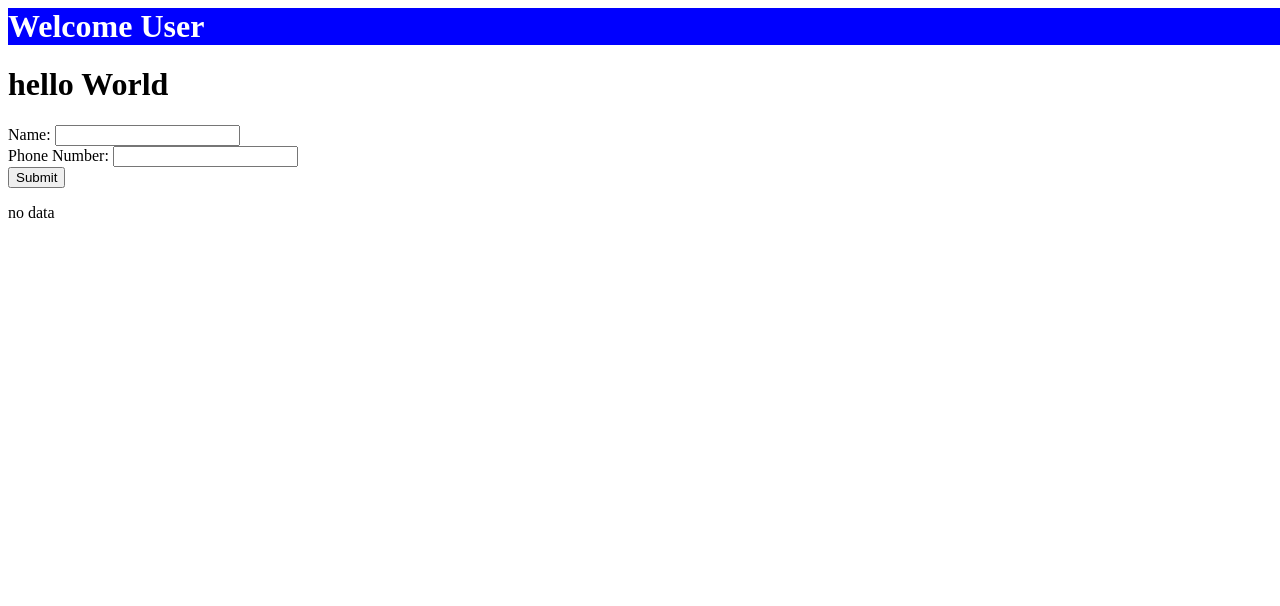
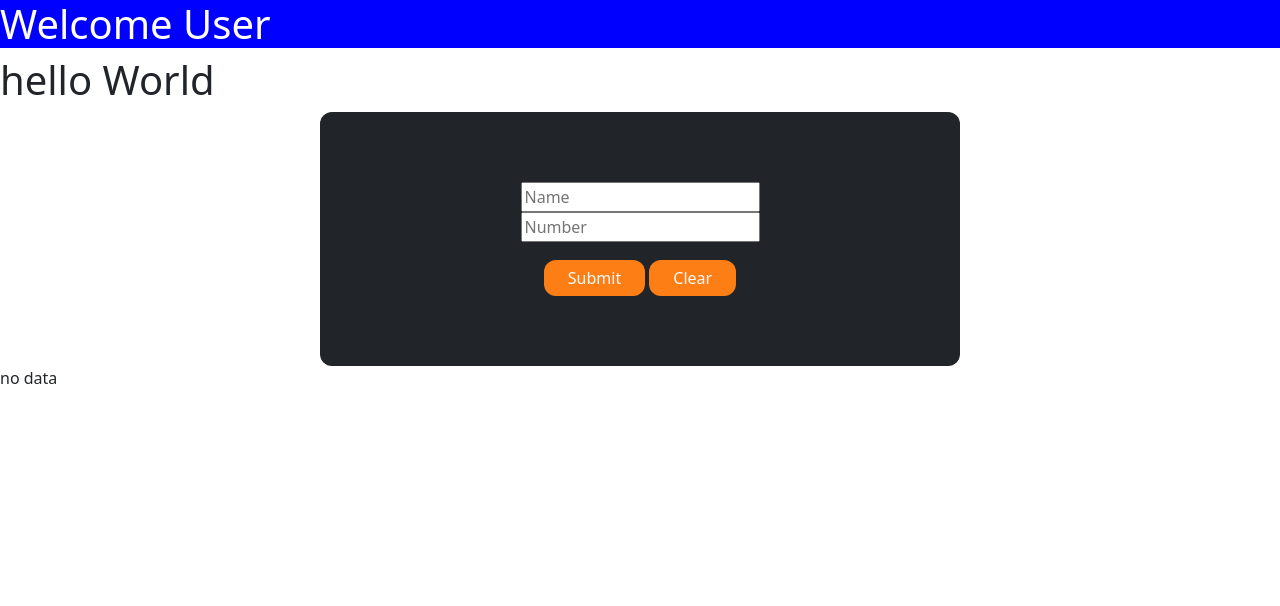
Before and after one commit to banksjazz87/contacts-list, a PHP site: page / in a window 1280 px wide. Shown: the top 606 px of the page. Run offline with PHP 8.4, Linux system fonts and the light colour scheme; data that the repository does not hold is empty.

Commit message:
chore: I have added a method to clear all of the user input and I have started messing with styling with bootstrap

```diff
--- /dev/null
+++ b/assets/form.css
@@ -0,0 +1,17 @@
+#main_form {
+    width: 50vw;
+    margin: auto;
+    background-color: var(--bs-dark);
+    padding: 70px 50px 70px 50px;
+    border-radius: 12px;
+    text-align: center;
+}
+
+.submit{
+    margin-top: 18px;
+    background-color: var(--bs-orange);
+    border-radius: 12px;
+    border-style: none;
+    padding: 6px 24px 6px 24px;
+    color: var(--bs-light);
+}
--- a/modules/form.php
+++ b/modules/form.php
@@ -1,24 +1,24 @@
 
 <!DOCTYPE html>
 <html>
-<form method="post" action="/public/index.php">
-    <label for="name">Name:</label>
-    <input type="text" name="name"/>
+    <head>
+    <meta charset="utf-8">
+    <meta name="viewport" content="width=device-width, initial-scale=1">
+    <link href="https://cdn.jsdelivr.net/npm/bootstrap@5.2.0-beta1/dist/css/bootstrap.min.css" rel="stylesheet" integrity="sha384-0evHe/X+R7YkIZDRvuzKMRqM+OrBnVFBL6DOitfPri4tjfHxaWutUpFmBp4vmVor" crossorigin="anonymous">
+    </head>
+<style>
+    <?php require "../assets/form.css" ?>
+</style>
+<form id="main_form" method="post" action="/public/index.php" class="col-lg-1" >
+    <input type="text" name="name" placeholder="Name"/>
     <br/>
 
-    <label for="number">Phone Number:</label>
-    <input type="text" name="number"/>
+    <input type="text" name="number" placeholder="Number"/>
     <br/>
 
-    <input type="submit" value="Submit"/>
-
-    <?php
-        if (isset($_POST['submit'])) {
-           echo "Yes";
-        }
-
-    ?>
+    <input type="submit" value="Submit" class="submit"/>
+    <input type="submit" value="Clear" name="clear" class="submit"/>
 
 </form>
-
+<script src="https://cdn.jsdelivr.net/npm/bootstrap@5.2.0-beta1/dist/js/bootstrap.bundle.min.js" integrity="sha384-pprn3073KE6tl6bjs2QrFaJGz5/SUsLqktiwsUTF55Jfv3qYSDhgCecCxMW52nD2" crossorigin="anonymous"></script>
 </html>
--- a/public/index.php
+++ b/public/index.php
@@ -10,17 +10,35 @@
         }
     }
     session_start();
-    if (!isset($_SESSION["arrContacts"])) {
+
+    function checkForCurrentContacts(){
+    if ( !isset($_SESSION["arrContacts"]) ) {
         $_SESSION["arrContacts"] = array();
+        $currentContact = new Contact($_POST["name"], $_POST["number"]);
+        array_push($_SESSION["arrContacts"], $currentContact);
     } else {
         if ( searchForValue($_SESSION["arrContacts"], $_POST["name"] )){
             echo "<script type='text/javascript' language='javascript'>alert('Contact already exists in your contacts');</script>";
         } else {
-        $currentContact = new Contact($_POST["name"], $_POST["number"]);
+        $currentContact = new Contact( $_POST["name"], $_POST["number"] );
         array_push($_SESSION["arrContacts"], $currentContact);
 
         }
     }
+}
+
+
+    checkForCurrentContacts();
+
+    function checkForClearRequest(){
+        if ( isset($_POST["clear"]) ) {
+            session_destroy();
+            unset($_POST["clear"]);
+        }
+    }
+
+    checkForClearRequest();
+
 ?>
 <?php
     //declare(strict_types=1);
```
